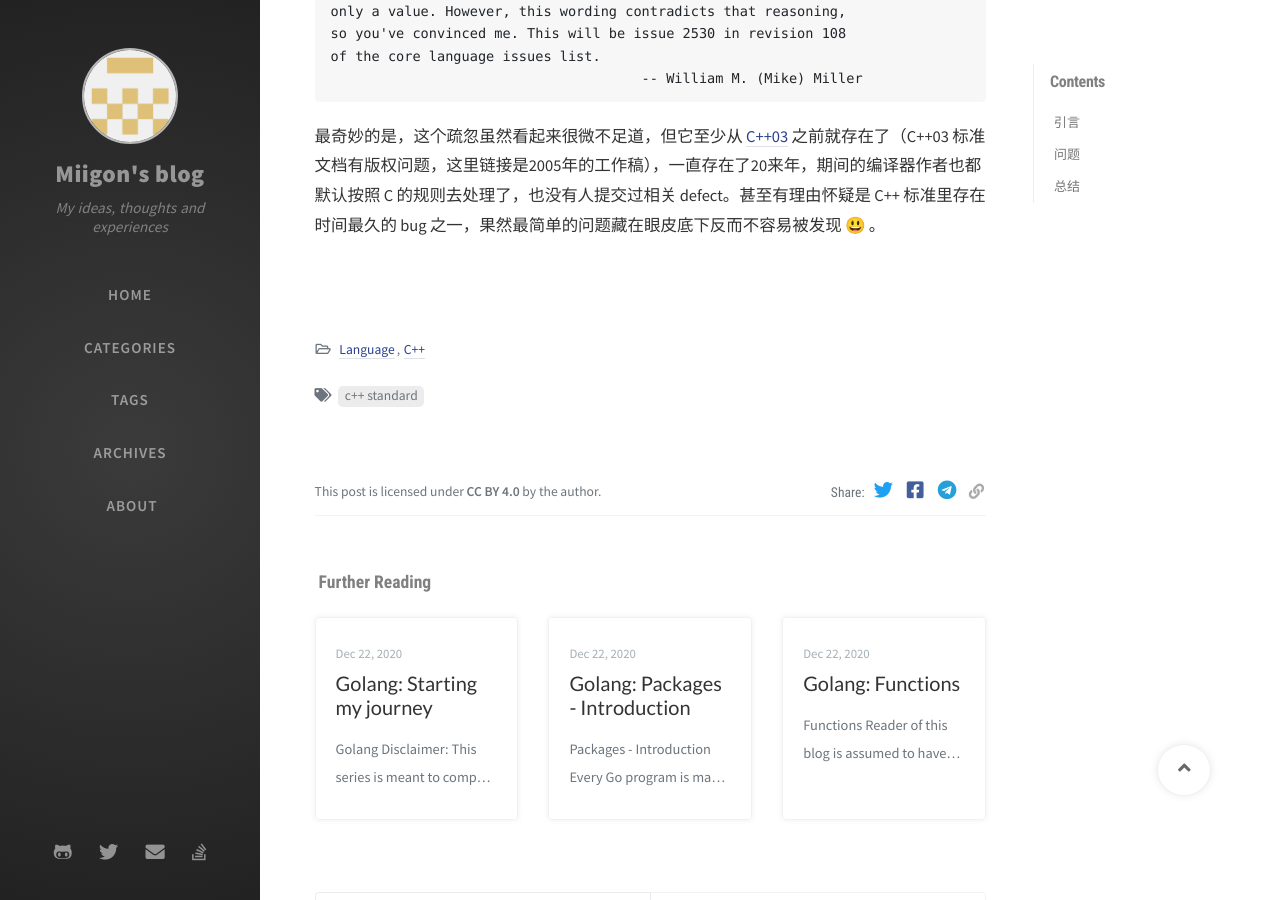
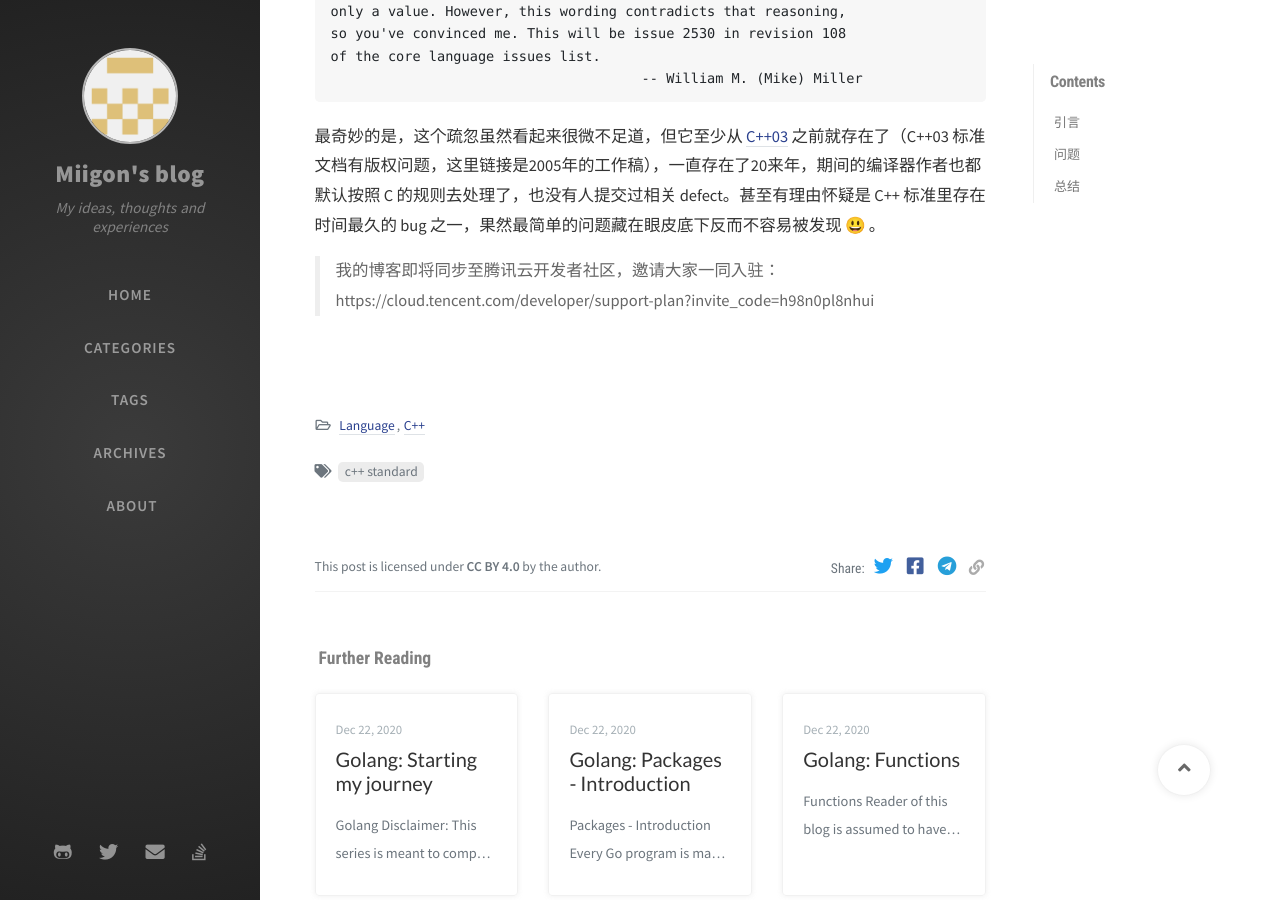
Before and after one commit to Miigon/blog, a Jekyll site: the page built from _posts/misc/2022-04-02-cpp-core-language-issue-for-enum-const-redefinition.md, in a window 1280 px wide and 900 px high, scrolled down 4636 px. Built offline with Jekyll 4.4.1, drawn with Linux system fonts in a browser that asks for light colours; nearby versions of some CDN libraries; comment, search, counter and statistics services are not loaded.

Commit message:
cpp-core-...-enum: add txcloud dev community notice

````diff
--- a/_posts/misc/2022-04-02-cpp-core-language-issue-for-enum-const-redefinition.md
+++ b/_posts/misc/2022-04-02-cpp-core-language-issue-for-enum-const-redefinition.md
@@ -138,3 +138,5 @@ of the core language issues list.
 ```
 
 最奇妙的是，这个疏忽虽然看起来很微不足道，但它至少从 [C++03](http://www.open-std.org/jtc1/sc22/wg21/docs/papers/2005/n1905.pdf) 之前就存在了（C++03 标准文档有版权问题，这里链接是2005年的工作稿），一直存在了20来年，期间的编译器作者也都默认按照 C 的规则去处理了，也没有人提交过相关 defect。甚至有理由怀疑是 C++ 标准里存在时间最久的 bug 之一，果然最简单的问题藏在眼皮底下反而不容易被发现 😃 。
+
+> 我的博客即将同步至腾讯云开发者社区，邀请大家一同入驻：https://cloud.tencent.com/developer/support-plan?invite_code=h98n0pl8nhui
````
